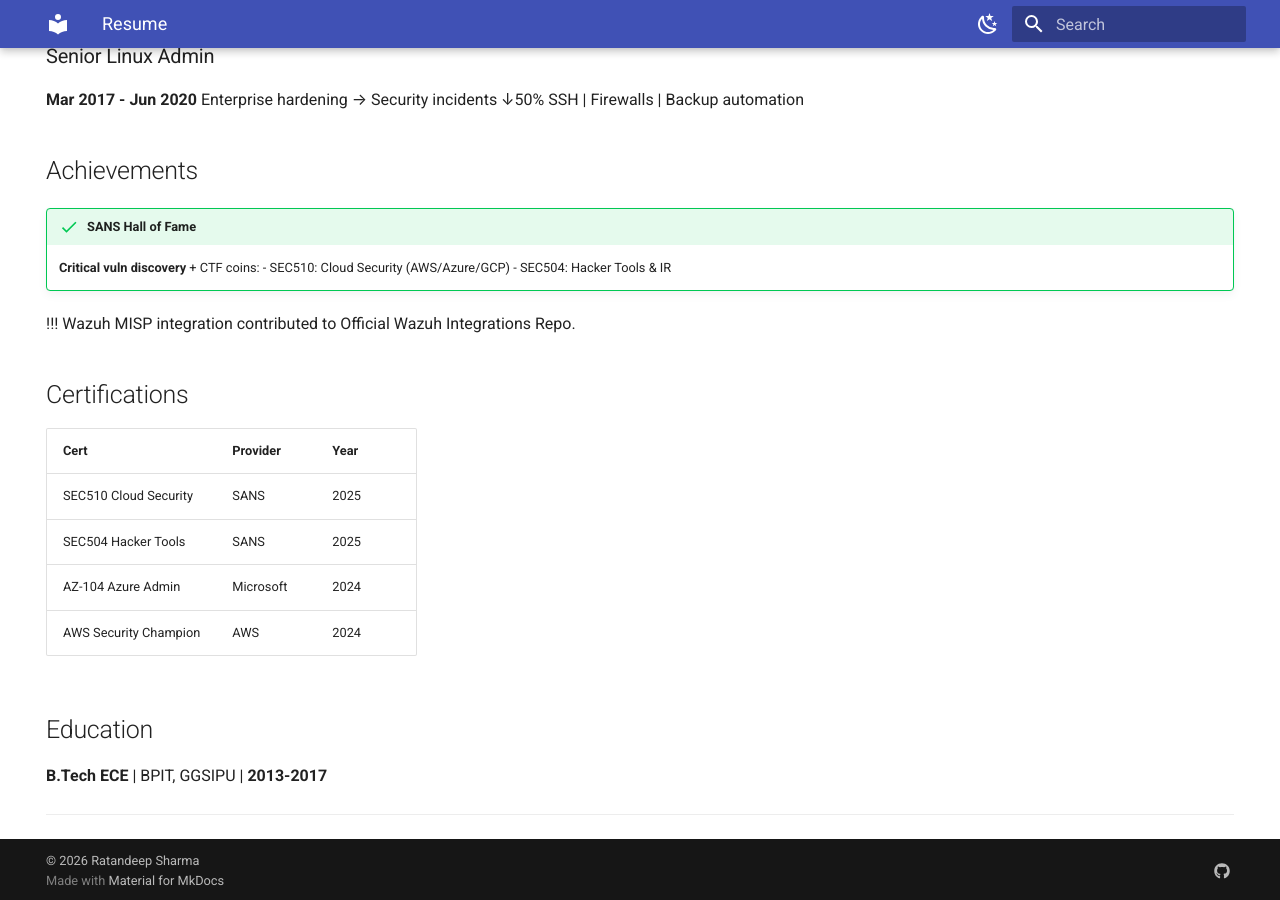
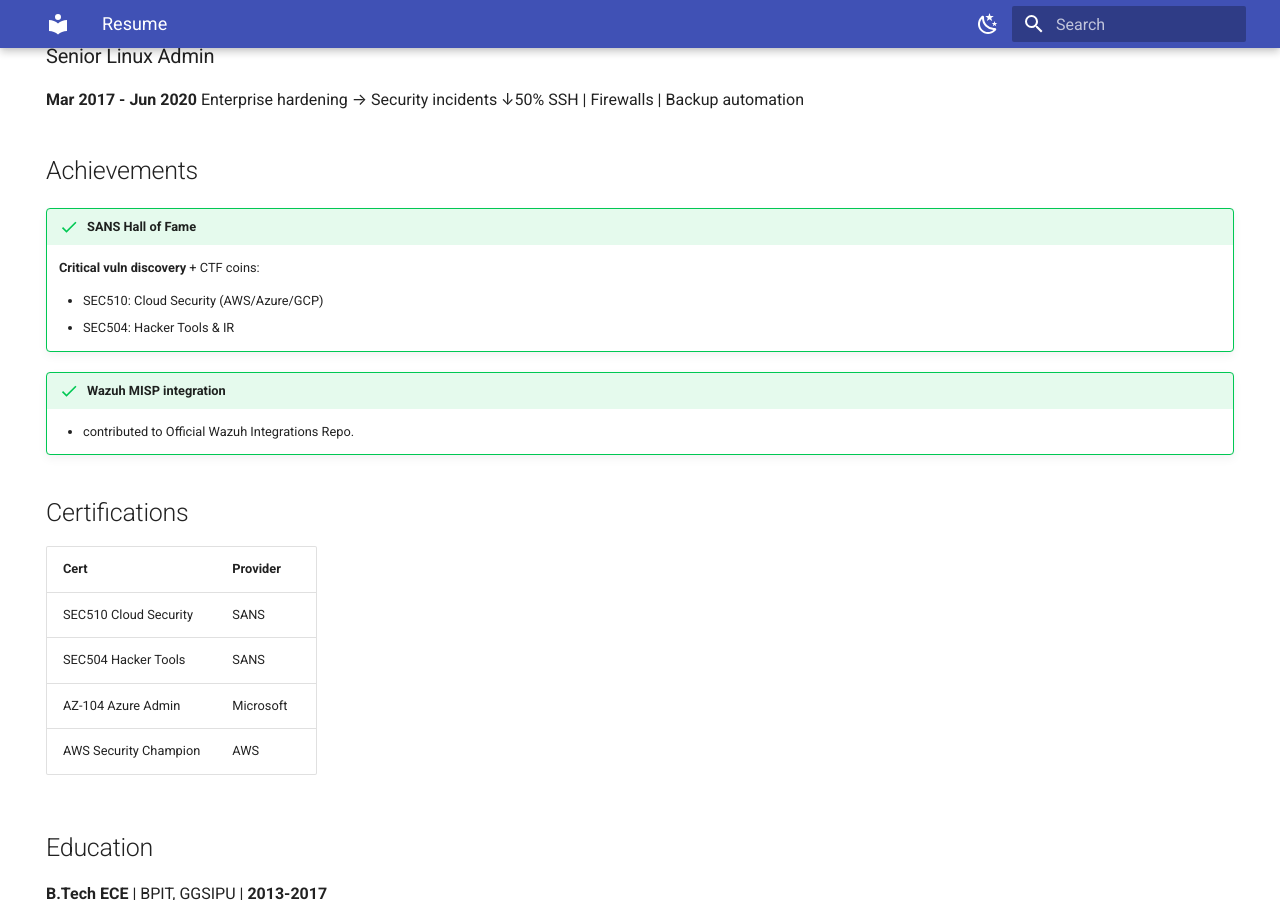
Before and after one commit to Ratandeep18/Ratandeep18.github.io, an MkDocs documentation site: the page built from docs/resume.md, in a window 1280 px wide and 900 px high, scrolled down 1177 px. Built offline with MkDocs 1.6.1 and Material for MkDocs 9.7.7, drawn with Linux system fonts in a browser that asks for light colours.

Commit message:
update resume

```diff
--- a/docs/resume.md
+++ b/docs/resume.md
@@ -19,8 +19,8 @@
 ## Technical Expertise
 
 ### Cloud & Infrastructure
-| AWS | Azure |
-|-----|-------|
+| AWS                                          | Azure                    |
+| -------------------------------------------- | ------------------------ |
 | EC2, VPC, IAM, Lambda, RDS, S3, Security Hub | VMs, VNets, App Services |
 
 ### Containers & Orchestration
@@ -60,18 +60,20 @@
 
 !!! success "SANS Hall of Fame"
     **Critical vuln discovery** + CTF coins:
+
     - SEC510: Cloud Security (AWS/Azure/GCP)
     - SEC504: Hacker Tools & IR
 
-!!! Wazuh MISP integration contributed to Official Wazuh Integrations Repo.
+!!! success "Wazuh MISP integration"
+    - contributed to Official Wazuh Integrations Repo.
 
 ## Certifications
-| Cert | Provider | Year |
-|------|----------|------|
-| SEC510 Cloud Security | SANS | 2025 |
-| SEC504 Hacker Tools | SANS | 2025 |
-| AZ-104 Azure Admin | Microsoft | 2024 |
-| AWS Security Champion | AWS | 2024 |
+| Cert                  | Provider  |
+| --------------------- | --------- |
+| SEC510 Cloud Security | SANS      |
+| SEC504 Hacker Tools   | SANS      |
+| AZ-104 Azure Admin    | Microsoft |
+| AWS Security Champion | AWS       |
 
 ## Education
 **B.Tech ECE** | BPIT, GGSIPU | **2013-2017**
```
